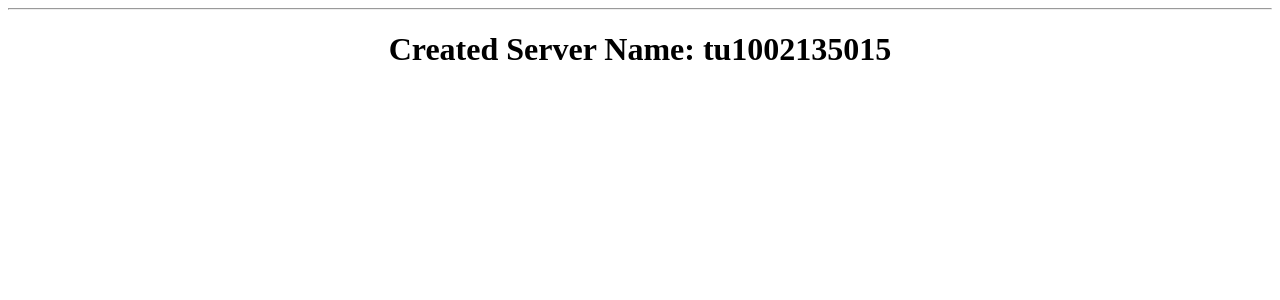
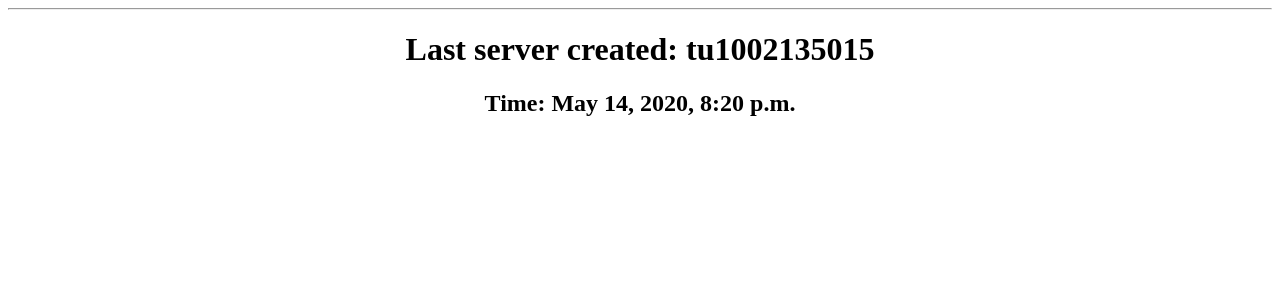
Before and after one commit to typow21/servernamingNew, a Django app: page /displayserver/ in a window 1280 px wide. Shown: the part 35-335 px from the top of the page. Run offline with Django 3.2, Linux system fonts and the light colour scheme; data comes from the database, SQL or seed files in the repository.

Commit message:
version (1.0.5)

```diff
--- a/modelForm/detailsapp/models.py
+++ b/modelForm/detailsapp/models.py
@@ -1,6 +1,6 @@
 # Create your models here.
 from django.db import models
-
+from datetime import date, datetime
 class ServerDetails(models.Model):
     # these map variables to their respective strings
     blank = "--"
@@ -53,6 +53,9 @@ class ServerDetails(models.Model):
         choices = ROLE,
         default = blank,
     )
+    time = models.TimeField()
+    time = datetime.now()
+    print("Models time:" + str(time))
     sequence = models.CharField(max_length = 100, default = "000")
     serverName = models.CharField(max_length = 100, default = "")
     ident = models.CharField(max_length = 15, default ="")
--- /dev/null
+++ b/modelForm/detailsapp/static/displayserver.js
@@ -0,0 +1,6 @@
+function copyAlert(link){
+    if(confirm("Did you copy the server name?")){
+        window.location.href = link;
+    };
+
+}
--- a/modelForm/detailsapp/static/form.css
+++ b/modelForm/detailsapp/static/form.css
@@ -33,8 +33,7 @@ div.form {
 }
 
 div.form:hover{
-    box-shadow: 2px 5px 10px black;
-    margin-top: 4.7%;
+    box-shadow: 1px 2px 15px black;
 }
 
 table.table{
--- a/modelForm/detailsapp/template/displayserver.html
+++ b/modelForm/detailsapp/template/displayserver.html
@@ -4,22 +4,21 @@
   <meta charset="UTF-8">
   <title>Server Naming Form</title>
 </head>
-<body>
   {% load static %}
+  <script src = "{% static 'displayserver.js' %}"></script>
   <link rel = "stylesheet" type = "text/css" href = "{% static 'displayserver.css' %}">
   <nav>
-    <button onclick="window.location.href = '/home/';" style="font-size: large;">Home</button>
-    <button onclick="window.location.href = '/form/';" style="font-size: large;">Server Naming Form</button>
-    <button onclick="window.location.href = '/displayserver/';"" style="font-size: large;">Last created server name</button>
-    <button onclick="window.location.href = '/displaylinux/';" style="font-size: large;">Linux Servers</button>
-    <button onclick="window.location.href = '/displaywindows/';" style="font-size: large;">Windows Servers</button>
-    <!-- This button does not work currently -->
-    <!-- <button onclick="window.location.href = '/displaylinux/';" style="font-size: large;">Export database</button>
-    <button onclick="window.location.href = '/displaylinux/';" style="font-size: large;">Audit</button> -->
-    <button onclick="window.location.href = '/admin/';" style="font-size: large;">Admin</button>
+    <button onclick= "copyAlert('/home/')" style="font-size: large;">Home</button>
+    <button onclick="copyAlert('/form/')" style="font-size: large;">Server Naming Form</button>
+    <button onclick="copyAlert('/displayserver/')" style="font-size: large;">Last created server name</button>
+    <button onclick="copyAlert('/displaylinux/')" style="font-size: large;">Linux Servers</button>
+    <button onclick="copyAlert('/displaywindows/')" style="font-size: large;">Windows Servers</button>
+    <button onclick="copyAlert('/admin/')" style="font-size: large;">Admin</button>
 </nav>
   <hr>
-    <h1>Created Server Name: {{currentServer.serverName}}</h1>
+
+    <h1>Last server created: {{currentServer.serverName}}</h1>
+    <h2>Time: {{time}}</h2>
     <!-- <button onclick="window.location.href = '/form/';" style="font-size: large;">Create another server name</button>
     <button onclick="window.location.href = '/displaywindows/';" style="font-size: large;">Windows Servers</button>
     <button onclick="window.location.href = '/displaylinux/';"" style="font-size: large;">Linux Servers</button> -->
--- a/modelForm/detailsapp/template/form.html
+++ b/modelForm/detailsapp/template/form.html
@@ -28,7 +28,7 @@
               {{form.as_table}}
         </table>
         <br>
-        <input type="submit" value="Submit" class = "su">
+        <button type="submit" value="Submit" class = "submit">Submit</button>
         </fieldset>
       </form>
       {{value}}
--- a/modelForm/detailsapp/template/index.html
+++ b/modelForm/detailsapp/template/index.html
@@ -5,7 +5,7 @@
       </head>
     <body>
         {% load static %}
-        <link rel = "stylesheet" type = "text/css" href = "{% static 'display.css' %}">
+        <link rel = "stylesheet" type = "text/css" href = "{% static 'index.css' %}">
         <h1>Temple University IOS applications</h1>
         <div class = "appCard" onclick="window.location.href = '/form/';">
             <p>Server Naming Form</p>
--- a/modelForm/detailsapp/views.py
+++ b/modelForm/detailsapp/views.py
@@ -21,7 +21,8 @@ def home(request):
 def displayserver(request):
     currentInstance = ServerDetails.objects.last()
     # Is this/does this need to be a relative path?
-    return render(request, "detailsapp/template/displayserver.html", {'currentServer':currentInstance})
+    print(currentInstance.time)
+    return render(request, "detailsapp/template/displayserver.html", {'currentServer':currentInstance, 'time': currentInstance.time})
 
 # Renders HTML page that displays windows servers table
 def displaylinux(request):
```
Also changed, not shown: modelForm/detailsapp/static/index.css (renamed from modelForm/detailsapp/static/display.css).
